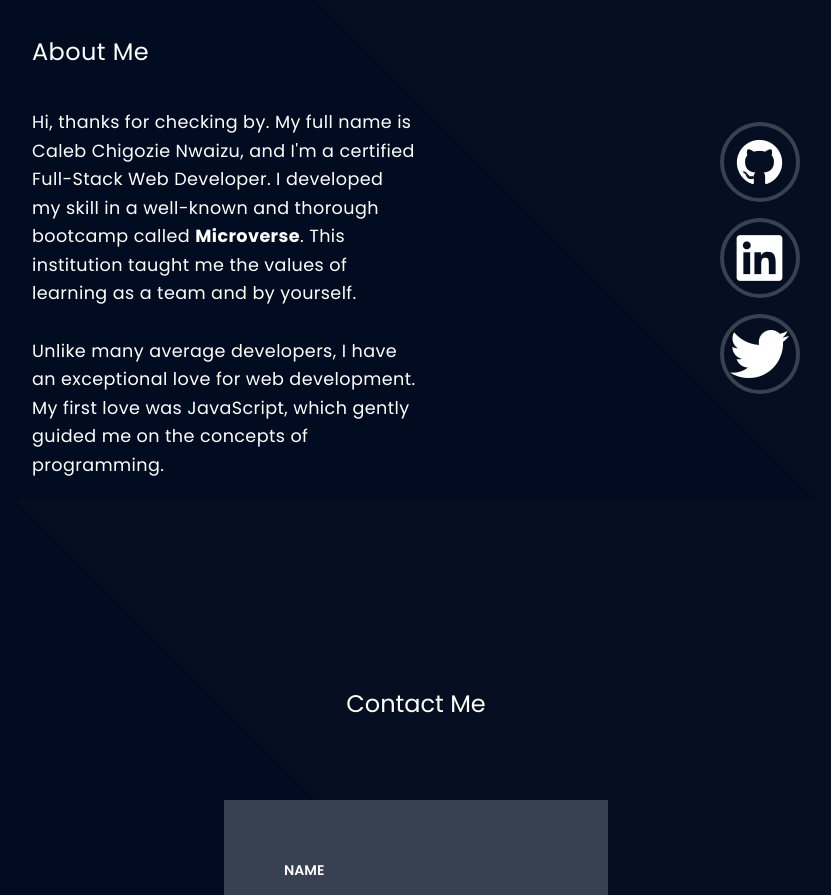
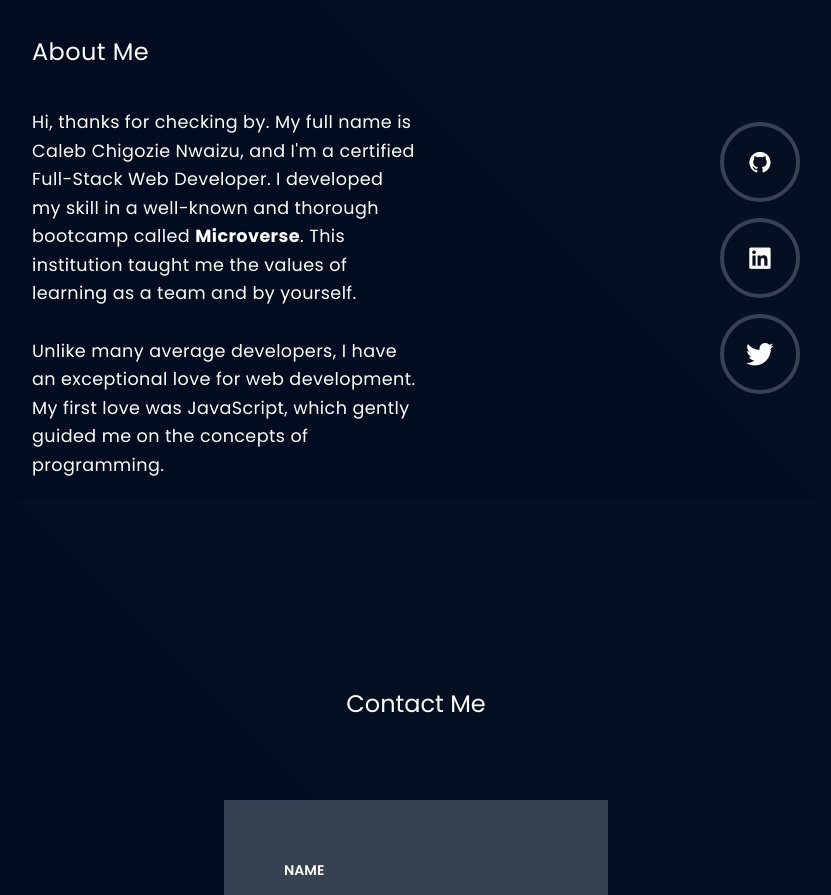
Before and after one commit to calebchris000/Portfolio-Caleb, a React (Vite) app: page / in a window 1280 px wide. Shown: the part 3500-4395 px from the top of the page, without its empty margins (224-1055 px from the left). Built offline with nearby package versions, Linux system fonts and the light colour scheme.

Commit message:
Fix icon large

```diff
--- a/src/components/MainPage/Fourth.jsx
+++ b/src/components/MainPage/Fourth.jsx
@@ -22,17 +22,17 @@ const AboutMe = () => {
 
       <div className="flex flex-col gap-4">
         <Icon
-          className="devicon-github-original scale-[1.4]"
+          className="devicon-github-original scale-[1.4!important]"
           containerClasses="w-[5rem!important] h-[5rem!important] cursor-pointer"
           onClick={() => (window.location.href = "https://github.com/calebchris000")}
         />
         <Icon
-          className="devicon-linkedin-plain scale-[1.4]"
+          className="devicon-linkedin-plain scale-[1.4!important]"
           containerClasses="w-[5rem!important] h-[5rem!important] cursor-pointer"
           onClick={() => (window.location.href = "https://linkedin.com/in/calebchris000")}
         />
         <Icon
-          className="devicon-twitter-plain scale-[1.4]"
+          className="devicon-twitter-plain scale-[1.4!important]"
           containerClasses="w-[5rem!important] h-[5rem!important] cursor-pointer"
           onClick={() => (window.location.href = "https://twitter.com/calebchris000")}
         />
```
